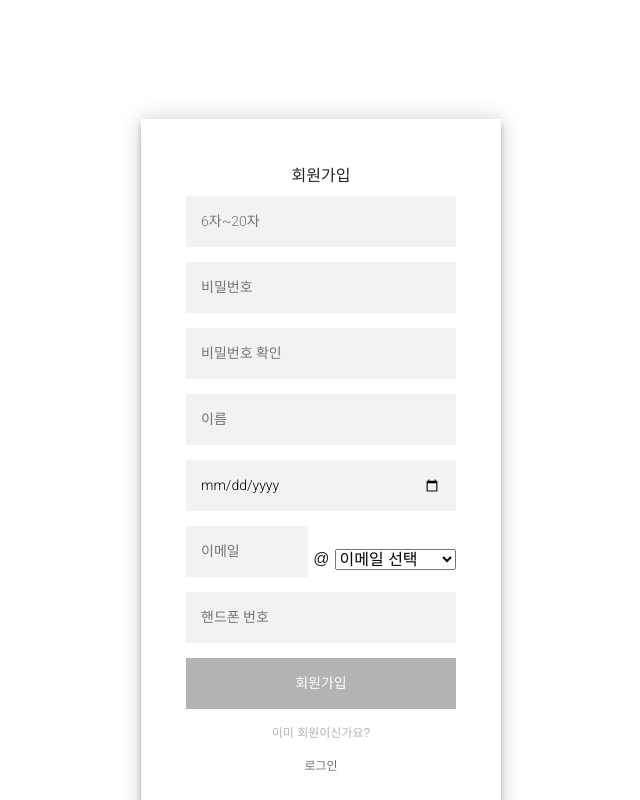
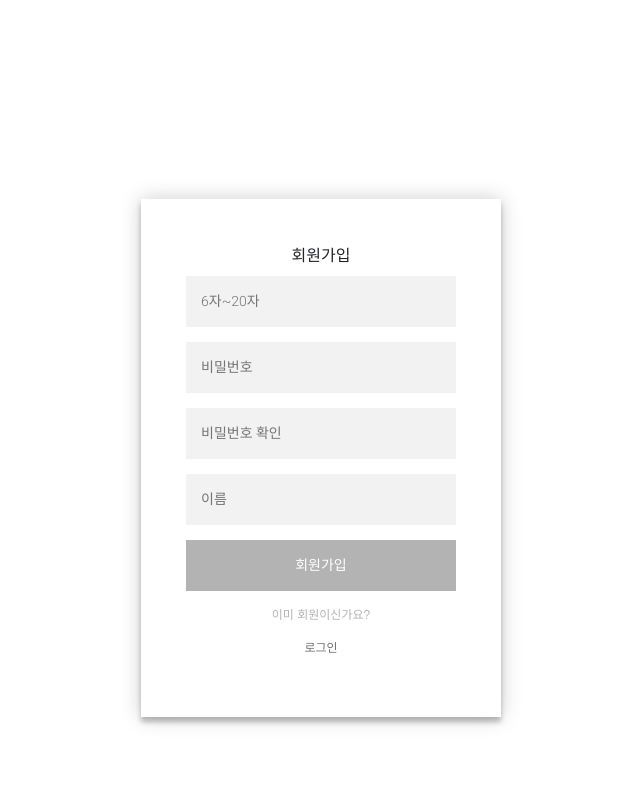
Before and after one commit to kt-bigproject30/front, a React (Create React App) app: page /login in a window 1280 px wide. Both pictures are taken after a click on the button "회원가입". Shown: the top 800 px of the page, without its empty margins (319-959 px from the left). Built offline with nearby package versions, Linux system fonts and the light colour scheme; a web font is replaced by a local one.

Commit message:
회원가입 서버

```diff
--- a/src/component/board_list.jsx
+++ b/src/component/board_list.jsx
@@ -79,6 +79,7 @@ const BoardList = () => {
         >
           <option value="title">제목</option>
           <option value="tag">태그</option>
+          <option value="notice">공지</option>
         </select>
         <input
           type="text"
--- a/src/component/signup.jsx
+++ b/src/component/signup.jsx
@@ -8,14 +8,10 @@ const Signup = ({ toggleForm }) => {
     password: "",
     passwordCheck: "",
     name: "",
-    emailLocal: "",
-    emailDomain: "",
-    birthdate: "",
-    email: "",
-    phone: "",
+    // birthdate: "",
+    // phone: "",
   });
 
-  const [customDomain, setCustomDomain] = useState(false); // 사용자 정의 도메인 입력 여부 상태
   const [error, setError] = useState(""); // 에러 메시지 상태
 
   const handleChange = (e) => {
@@ -26,34 +22,17 @@ const Signup = ({ toggleForm }) => {
     });
   };
 
-  const handleDomainChange = (e) => {
-    const { value } = e.target;
-    if (value === "custom") {
-      setCustomDomain(true);
-      setFormData({ ...formData, emailDomain: "" });
-    } else {
-      setCustomDomain(false);
-      setFormData({ ...formData, emailDomain: value });
-    }
-  };
-
   const handleSignup = async () => {
-    if (formData.password !== formData.pwdConfirm) {
+    if (formData.password !== formData.passwordCheck) {
       alert("비밀번호가 일치하지 않습니다.");
       return;
     }
 
-    const email = `${formData.emailLocal}@${formData.emailDomain}`;
-    setFormData({
-      ...formData,
-      email,
-    });
-
     try {
       const response = await api.post("/jwt-login/join", {
         ...formData,
-        email,
       });
+
       if (response.status === 200) {
         alert("회원가입이 완료되었습니다!");
         toggleForm(); // 회원가입 후 로그인 폼으로 돌아가기
@@ -61,7 +40,16 @@ const Signup = ({ toggleForm }) => {
         setError(response.data.message || "회원가입에 실패했습니다.");
       }
     } catch (error) {
-      setError("서버와의 연결에 실패했습니다.");
+      if (error.response) {
+        // 서버에서 응답을 받았으나 상태 코드가 2xx 범위를 벗어나는 경우
+        setError(error.response.data.message || "회원가입에 실패했습니다.");
+      } else if (error.request) {
+        // 요청이 만들어졌으나 서버로부터 응답을 받지 못한 경우
+        setError("서버와의 연결에 실패했습니다.");
+      } else {
+        // 오류를 발생시킨 요청 설정 문제
+        setError("회원가입 과정에서 오류가 발생했습니다.");
+      }
     }
   };
 
@@ -70,13 +58,13 @@ const Signup = ({ toggleForm }) => {
       <div className="form">
         <form className="register-form" onSubmit={(e) => e.preventDefault()}>
           <div className="profileId">
-            <label htmlFor="id">회원가입</label>
+            <label htmlFor="username">회원가입</label>
             <input
               type="text"
               placeholder="6자~20자"
-              id="id"
-              name="id"
-              value={formData.id}
+              id="username"
+              name="username"
+              value={formData.username}
               onChange={handleChange}
             />
             <div className="notice hidden">
@@ -92,9 +80,9 @@ const Signup = ({ toggleForm }) => {
           />
           <input
             type="password"
-            name="pwdConfirm"
+            name="passwordCheck"
             placeholder="비밀번호 확인"
-            value={formData.pwdConfirm}
+            value={formData.passwordCheck}
             onChange={handleChange}
           />
           <input
@@ -104,51 +92,21 @@ const Signup = ({ toggleForm }) => {
             value={formData.name}
             onChange={handleChange}
           />
-          <input
+          {/* 생년월일, 핸드폰 번호 입력 필드를 주석처리해도 초기값을 설정해줘서 오류를 방지합니다. */}
+          {/* <input
             type="date"
             name="birthdate"
             placeholder="생년월일"
             value={formData.birthdate}
             onChange={handleChange}
-          />
-          <div className="email">
-            <input
-              type="text"
-              name="emailLocal"
-              placeholder="이메일"
-              value={formData.emailLocal}
-              onChange={handleChange}
-            />
-            @
-            {customDomain ? (
-              <input
-                type="text"
-                name="emailDomain"
-                placeholder="도메인 입력"
-                value={formData.emailDomain}
-                onChange={handleChange}
-              />
-            ) : (
-              <select
-                name="emailDomain"
-                value={formData.emailDomain}
-                onChange={handleDomainChange}
-              >
-                <option value="">이메일 선택</option>
-                <option value="naver.com">naver.com</option>
-                <option value="daum.net">daum.net</option>
-                <option value="kakao.com">kakao.com</option>
-                <option value="custom">직접 입력</option>
-              </select>
-            )}
-          </div>
-          <input
+          /> */}
+          {/* <input
             type="text"
             name="phone"
             placeholder="핸드폰 번호"
             value={formData.phone}
             onChange={handleChange}
-          />
+          /> */}
 
           <button type="button" onClick={handleSignup}>
             회원가입
--- a/src/css/home.css
+++ b/src/css/home.css
@@ -152,8 +152,6 @@ html {
     height: 15px;
     font-size: 18px; */
 
-
-
     display: flex;
     align-items: center;
     justify-content: center;
--- a/src/css/navbar.css
+++ b/src/css/navbar.css
@@ -33,10 +33,11 @@ body,
   z-index: 1000;
   border-bottom: 1px solid #ddd; /* 아래쪽에 얇은 실선 추가 */
   padding: 10px 20px; /* 상하 좌우 패딩 */
+  height: 80px !important; /* 네비게이션 바의 높이 설정 */
 }
 
 body {
-  padding-top: 60px; /* 네비게이션 바 높이만큼 패딩 추가 */
+  padding-top: 80px !important; /* 네비게이션 바 높이만큼 패딩 추가 */
 }
 
 .navbar-toggler {
```
Also changed, not shown: src/component/home.jsx (+5 -5 lines).
